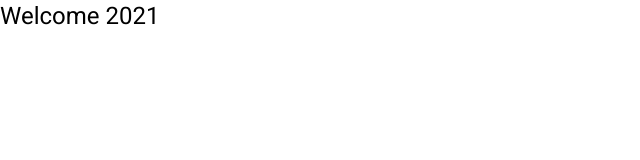
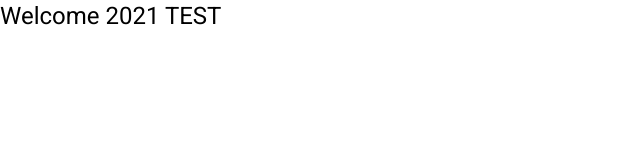
Before and after one commit to rattanakchea/rattanakchea.github.io, an Angular app: page / in a window 1280 px wide. Shown: the top 160 px of the page, without its empty margins (0-640 px from the left). Built offline with nearby package versions, Linux system fonts and the light colour scheme.

Commit message:
test github action main.yml

```diff
--- a/src/app/app.component.html
+++ b/src/app/app.component.html
@@ -1,3 +1,3 @@
-<h1>Welcome 2021</h1>
+<h1>Welcome 2021 TEST</h1>
 
 <router-outlet></router-outlet>
```
